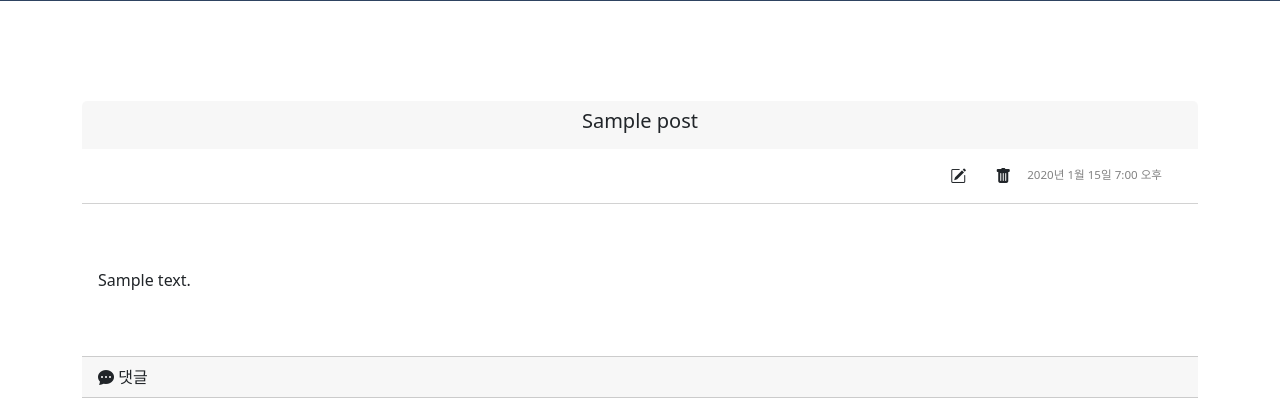
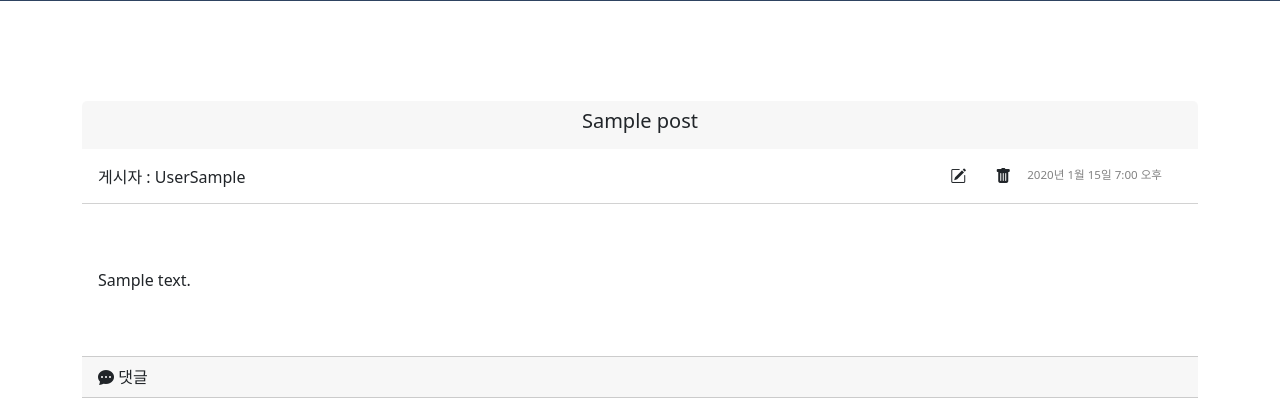
Before and after one commit to durikang/my-first-blog, a Django app: page /post/1/ in a window 1280 px wide. Shown: the part 95-493 px from the top of the page. Run offline with Django 4.2, Linux system fonts and the light colour scheme; a user stored in the database is signed in; tables that the repository leaves empty hold one stand-in row (values such as "Sample post"); some libraries are stand-ins or nearby versions.

Commit message:
상세보기 게시자 추가

```diff
--- a/blog/templates/blog/post_detail.html
+++ b/blog/templates/blog/post_detail.html
@@ -8,6 +8,9 @@
             <h5>{{ post.title }}</h5>
         </div>
         <div class="card-header bg-white">
+            <div class="writer float-start mt-2">
+                게시자 : {{ user.last_name }}{{ user.first_name }}
+            </div>
             <div class="date top-menu">
                 {% if post.published_date %}
                 {% else %}
```
